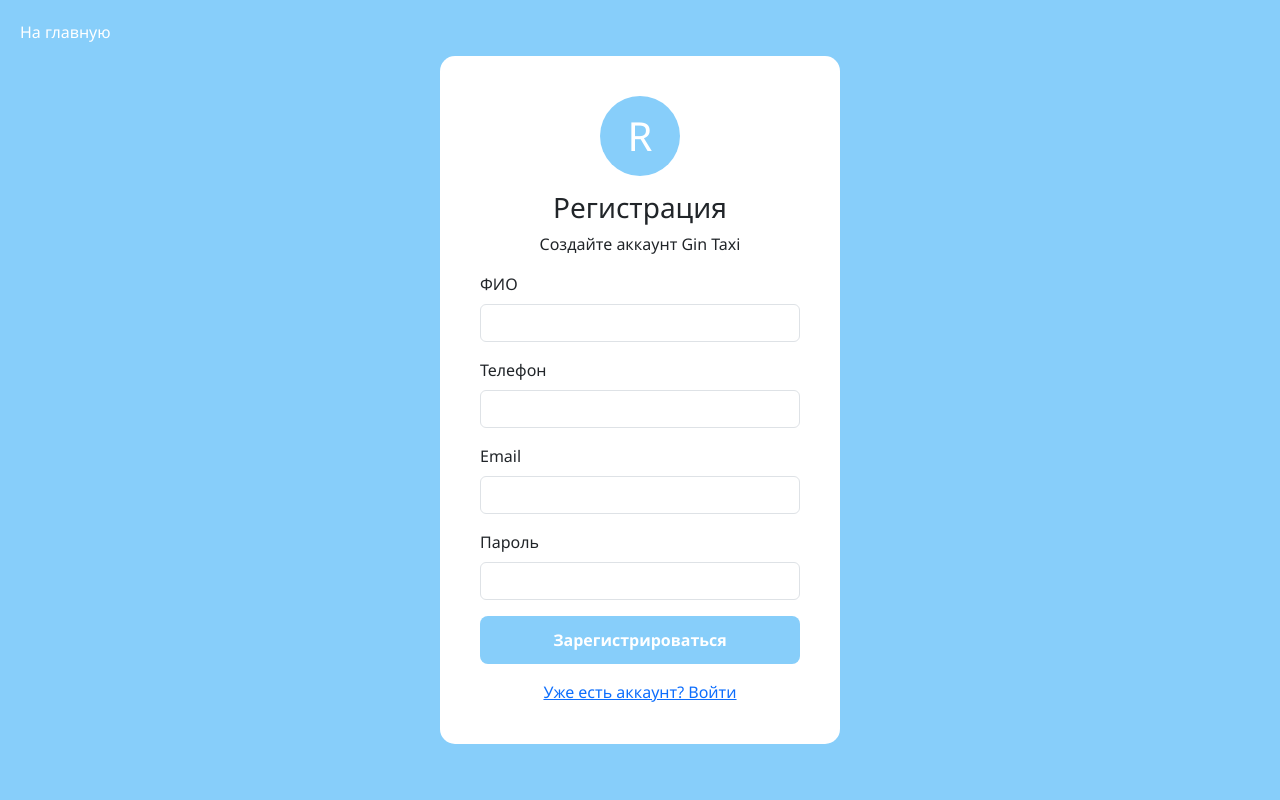
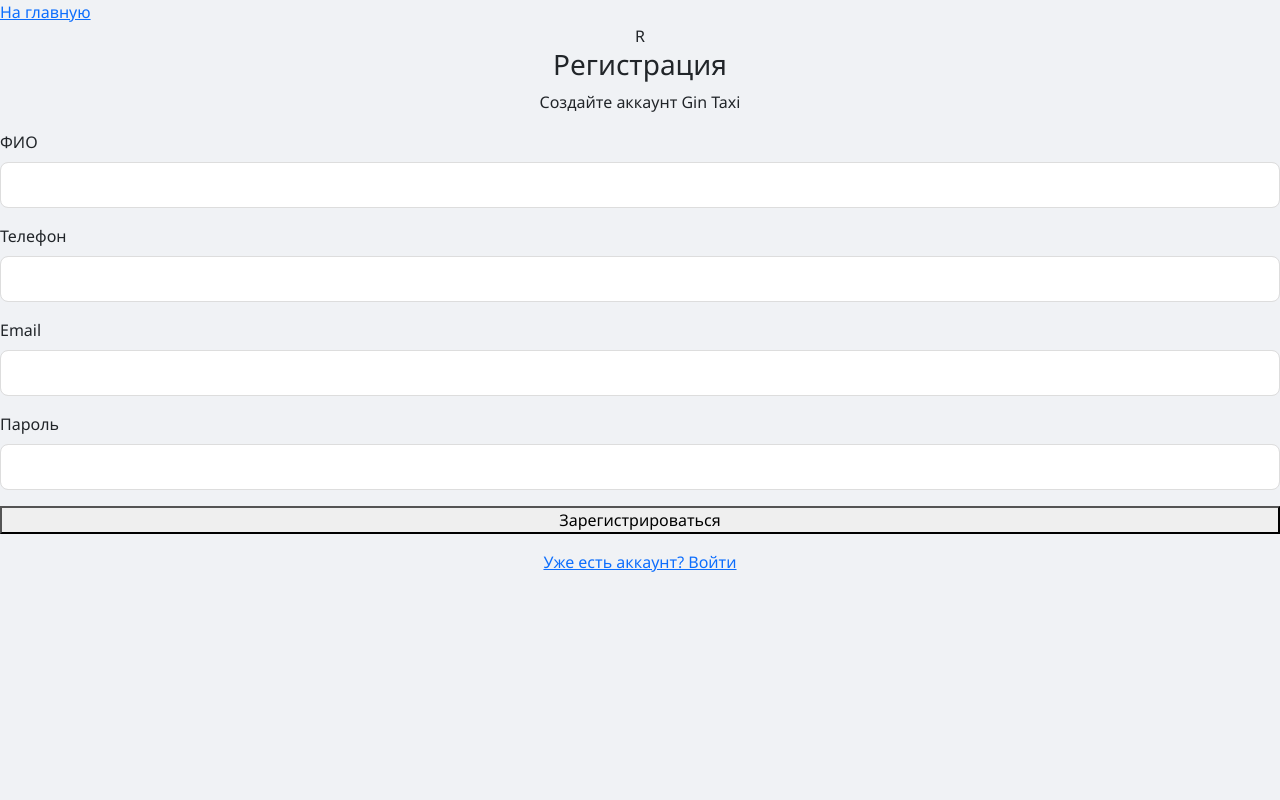
Before and after one commit to natuto228/Gin-Taxi, a FastAPI app: page /register in a window 1280 px wide. Run offline with FastAPI, Linux system fonts and the light colour scheme.

Commit message:
Обновление дизайна: убраны смайлики, голубые кнопки

```diff
--- a/static/script.js
+++ b/static/script.js
@@ -1,6 +1,4 @@
-// ============ КАРТА ============
 let map;
-let pickupMarker = null;
 let dropoffMarker = null;
 
 const centerLat = 59.9343;
@@ -9,10 +7,9 @@ const centerLon = 30.3351;
 document.addEventListener('DOMContentLoaded', function() {
     map = L.map('map').setView([centerLat, centerLon], 12);
     L.tileLayer('https://{s}.tile.openstreetmap.org/{z}/{x}/{y}.png', {
-        attribution: '&copy; OpenStreetMap contributors'
+        attribution: 'OpenStreetMap contributors'
     }).addTo(map);
 
-    // Клик по карте - установка точки назначения
     map.on('click', async function(e) {
         if (dropoffMarker) map.removeLayer(dropoffMarker);
         dropoffMarker = L.marker([e.latlng.lat, e.latlng.lng], {
@@ -24,7 +21,6 @@ document.addEventListener('DOMContentLoaded', function() {
         }).addTo(map).bindPopup('Точка назначения').openPopup();
 
         const address = await getAddressFromCoords(e.latlng.lat, e.latlng.lng);
-        const pickupInput = document.getElementById('orderPickup');
         const dropoffInput = document.getElementById('orderDropoff');
         if (dropoffInput) dropoffInput.value = address;
     });
@@ -40,12 +36,35 @@ async function getAddressFromCoords(lat, lng) {
     }
 }
 
-// ============ ТЕЛЕФОН ============
+function searchAddress() {
+    const query = document.getElementById('addressSearch').value;
+    if (!query) return;
+    fetch(`https://nominatim.openstreetmap.org/search?format=json&q=${encodeURIComponent(query)}&limit=1`)
+        .then(response => response.json())
+        .then(data => {
+            if (data.length > 0) {
+                const lat = parseFloat(data[0].lat);
+                const lon = parseFloat(data[0].lon);
+                map.setView([lat, lon], 15);
+                if (dropoffMarker) map.removeLayer(dropoffMarker);
+                dropoffMarker = L.marker([lat, lon], {
+                    icon: L.icon({
+                        iconUrl: 'https://raw.githubusercontent.com/pointhi/leaflet-color-markers/master/img/marker-icon-2x-red.png',
+                        iconSize: [25, 41],
+                        iconAnchor: [12, 41]
+                    })
+                }).addTo(map).bindPopup('Точка назначения').openPopup();
+                document.getElementById('orderDropoff').value = query;
+            } else {
+                alert('Адрес не найден');
+            }
+        });
+}
+
 function makePhoneCall() {
     window.location.href = 'tel:+78121234567';
 }
 
-// ============ ФОРМА ЗАКАЗА ============
 function openOrderForm() {
     document.getElementById('orderModal').style.display = 'flex';
 }
@@ -54,7 +73,7 @@ function closeOrderModal() {
     document.getElementById('orderModal').style.display = 'none';
 }
 
-async function submitOrder() {
+function submitOrder() {
     const name = document.getElementById('orderName').value;
     const phone = document.getElementById('orderPhone').value;
     const pickup = document.getElementById('orderPickup').value;
@@ -62,11 +81,10 @@ async function submitOrder() {
     const tariff = document.getElementById('orderTariff').value;
 
     if (!name || !phone || !pickup || !dropoff) {
-        alert('❌ Заполните все поля!');
+        alert('Заполните все поля');
         return;
     }
 
-    // Получаем цену из тарифа
     let price = 250;
     if (tariff.includes('Эконом')) price = 250;
     if (tariff.includes('Комфорт')) price = 350;
@@ -80,29 +98,24 @@ async function submitOrder() {
     formData.append('price', price);
 
     if (userId) {
-        // Авторизованный пользователь
         formData.append('user_id', userId);
     } else {
-        // Гостевой заказ
         formData.append('guest_name', name);
         formData.append('guest_phone', phone);
         formData.append('guest_email', '');
     }
 
-    await fetch('/save-order', { method: 'POST', body: formData });
+    fetch('/save-order', { method: 'POST', body: formData });
 
-    alert(`✅ ЗАКАЗ ОФОРМЛЕН!\n\nФИО: ${name}\nТелефон: ${phone}\nТариф: ${tariff}\nОткуда: ${pickup}\nКуда: ${dropoff}\nСтоимость: ${price} ₽\n\nВодитель скоро прибудет!`);
-
+    alert('ЗАКАЗ ОФОРМЛЕН');
     closeOrderModal();
 
-    // Очистка формы
     document.getElementById('orderName').value = '';
     document.getElementById('orderPhone').value = '';
     document.getElementById('orderPickup').value = '';
     document.getElementById('orderDropoff').value = '';
 }
 
-// ============ КОММЕНТАРИЙ ============
 function openCommentModal() {
     document.getElementById('commentModal').style.display = 'flex';
 }
@@ -114,7 +127,7 @@ function closeCommentModal() {
 function sendComment() {
     const comment = document.getElementById('driverComment').value;
     if (comment) {
-        alert(`✅ Комментарий отправлен: "${comment}"`);
+        alert('Комментарий отправлен');
         document.getElementById('driverComment').value = '';
         closeCommentModal();
     } else {
@@ -122,9 +135,8 @@ function sendComment() {
     }
 }
 
-// ============ ИНИЦИАЛИЗАЦИЯ (для гостевого режима) ============
 const userId = localStorage.getItem('userId');
 const userName = localStorage.getItem('userName');
 if (userId && userName) {
-    document.getElementById('userNameHeader').innerHTML = `${userName} | <a href="/user-profile" style="color:#666;">Профиль</a> | <a href="/" onclick="localStorage.clear()" style="color:#666;">Выйти</a>`;
+    document.getElementById('userNameHeader').innerHTML = userName + ' | <a href="/user-profile">Профиль</a> | <a href="/" onclick="localStorage.clear()">Выйти</a>';
 }
--- a/static/style.css
+++ b/static/style.css
@@ -6,7 +6,7 @@
 
 body {
     font-family: 'Segoe UI', Tahoma, Geneva, Verdana, sans-serif;
-    background: #f0f4f8;
+    background: #f0f2f5;
     min-height: 100vh;
 }
 
@@ -140,92 +165,72 @@ body {
     background: white;
     border-radius: 15px;
     padding: 25px;
-    width: 400px;
+    width: 450px;
     max-width: 90%;
 }
 
-.footer {
-    background: #87CEFA;
-    color: white;
-    text-align: center;
-    padding: 15px;
+.modal-content h3 {
+    margin-bottom: 15px;
 }
 
-.order-panel {
-    background: white;
-    border-radius: 10px;
-    padding: 15px;
-    margin-bottom: 15px;
-    border: 1px solid #e0e0e0;
+.form-control {
+    width: 100%;
+    padding: 10px;
+    border: 1px solid #ddd;
+    border-radius: 8px;
 }
 
-.location-input {
-    width: 100%;
-    padding: 8px;
-    margin-bottom: 10px;
-    border: 1px solid #ddd;
-    border-radius: 5px;
-}
-
-.order-btn {
-    background: #4caf50;
+.btn-primary {
+    background: #87CEFA;
+    border: none;
+    padding: 10px;
+    border-radius: 8px;
     color: white;
-    border: none;
-    border-radius: 5px;
-    padding: 10px;
-    width: 100%;
+    font-weight: bold;
     cursor: pointer;
 }
 
-.login-body {
-    background: #87CEFA;
-    min-height: 100vh;
-    display: flex;
-    align-items: center;
-    justify-content: center;
+.btn-primary:hover {
+    background: #6bb5e0;
 }
 
-.login-card {
-    background: white;
-    border-radius: 15px;
-    padding: 40px;
-    width: 100%;
-    max-width: 400px;
+.btn-secondary {
+    background: #6c757d;
+    border: none;
+    padding: 10px;
+    border-radius: 8px;
+    color: white;
+    cursor: pointer;
 }
 
-.logo-circle {
-    width: 80px;
-    height: 80px;
-    background: #87CEFA;
-    border-radius: 50%;
-    display: flex;
-    align-items: center;
-    justify-content: center;
-    margin: 0 auto 15px;
-    font-size: 40px;
-    color: white;
+.btn-secondary:hover {
+    background: #5a6268;
 }
 
-.btn-login {
-    background: #87CEFA;
-    color: white;
-    border: none;
-    padding: 12px;
-    border-radius: 8px;
-    font-weight: bold;
+.w-100 {
+    width: 100%;
 }
 
-.header-back {
-    position: absolute;
-    top: 20px;
-    left: 20px;
-    color: white;
-    text-decoration: none;
+.mb-2 {
+    margin-bottom: 10px;
+}
+
+.mb-3 {
+    margin-bottom: 15px;
+}
+
+.mt-2 {
+    margin-top: 10px;
+}
+
+.mt-3 {
+    margin-top: 15px;
 }
 
 @media (max-width: 768px) {
     .main-content {
         flex-direction: column;
+        padding: 15px;
     }
     .sidebar, .map-container {
         width: 100%;
```
Also changed, not shown: other parts of static/style.css (+66 -41 lines), templates/index.html (+28 -33 lines).
